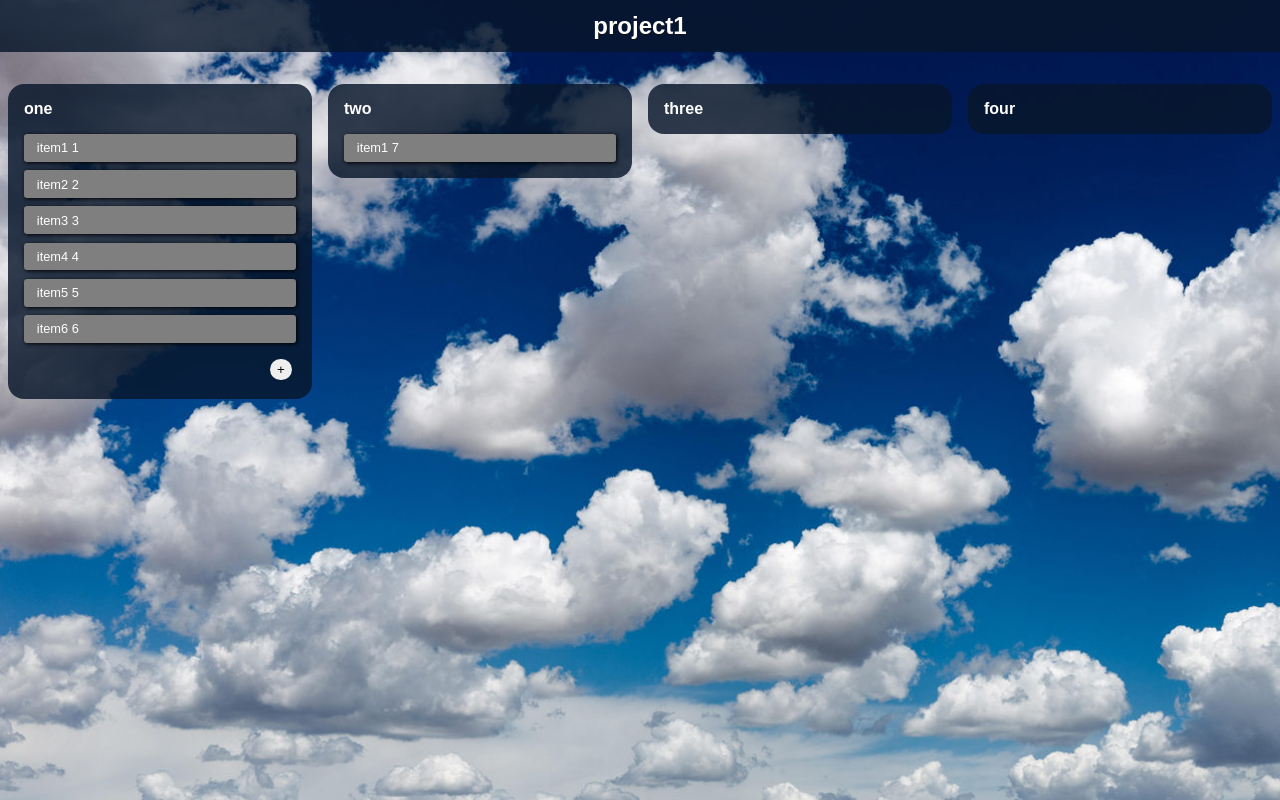
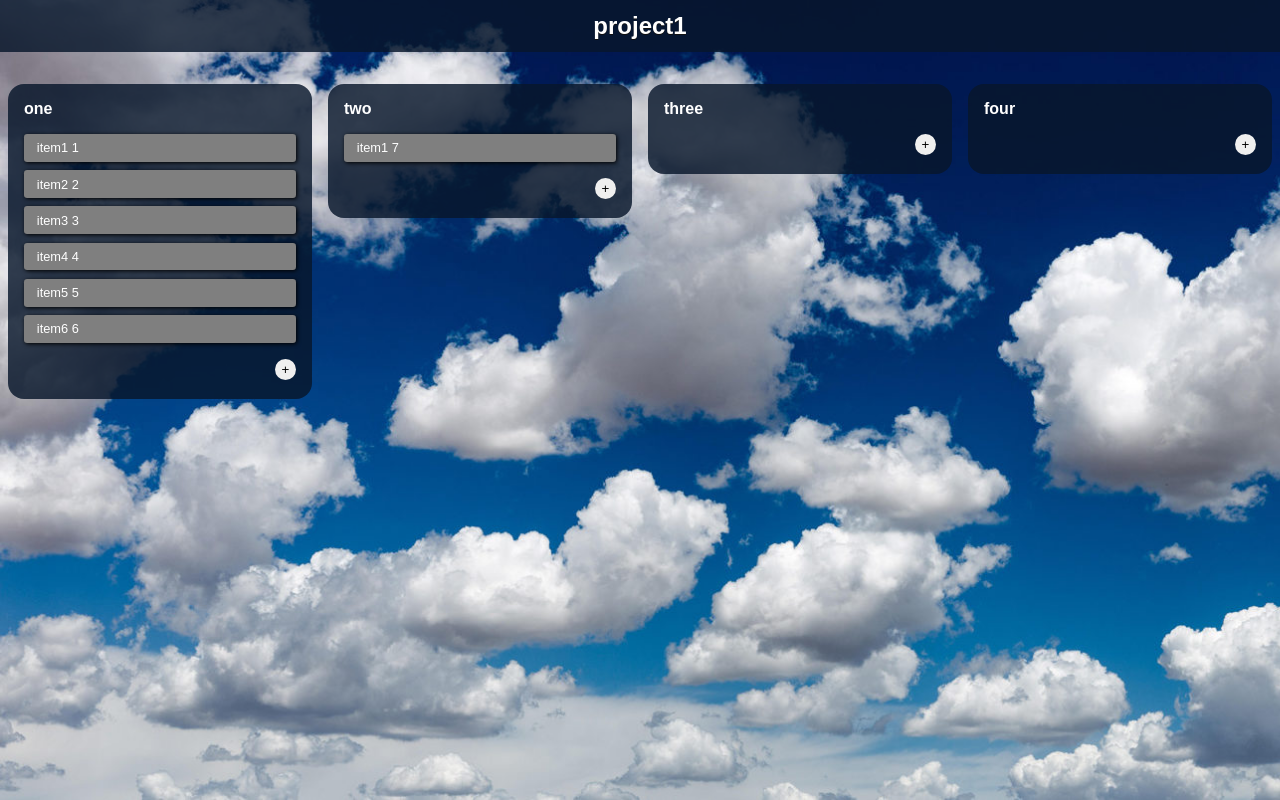
Before and after one commit to rmessina1010/kanbanBoard, a React (Create React App) app: page / in a window 1280 px wide. Built offline with nearby package versions, Linux system fonts and the light colour scheme.

Commit message:
Generates unique items/column IDs at the project level; button appearance modified

```diff
--- a/src/App.css
+++ b/src/App.css
@@ -91,7 +91,6 @@
 				margin-right: .33em;
 			}
 			.drg-add > button:active{
-				color: #fff;
 				background-color:rgb(7, 92, 219);
 			}
 
@@ -107,6 +106,11 @@
 			   animation: reveal .3s ease-out;
 		}
 
+		.drg-add.show-drg-add >button{
+				background-color: rgba(8, 22, 43, 0.82);
+				border: 1px solid;
+				color: #fff;
+		}
 
 		  .drg-add .drg-add-tog{
 		   display: flex;
@@ -117,6 +121,8 @@
 		   justify-content: center;
 		   align-items: center;
 		   align-content: center;
+		   margin-right: 0;
+
   		 }
 
 
--- a/src/components/data.js
+++ b/src/components/data.js
@@ -4,11 +4,12 @@ const projects = [
         title: 'project1',
         type: null,
         open: true,
+        nextItem: 8,
+        nextCol: 5,
         cols: {
             1: {
                 colTitle: 'one',
                 colId: 1,
-                next: 8,
                 items: [{
                     id: 1,
                     item: 'item1',
--- a/src/components/draggables.js
+++ b/src/components/draggables.js
@@ -3,7 +3,6 @@ import { Draggable, Droppable } from 'react-beautiful-dnd'
 
 
 export default function DraggableList(props) {
-
     const appendItem = (item) => {
         props.updater(props.colKey, {
             item,
--- a/src/components/project.js
+++ b/src/components/project.js
@@ -6,31 +6,31 @@ import DraggableList from './draggables';
 
 export default function ProjectArea(props) {
 
-    const [projectCols, setProjectCols] = useState(props.data.cols)
+    const [projectData, setProjectData] = useState(props.data)
     const updater = (col, item) => {
-        let newData = JSON.parse(JSON.stringify(projectCols));
-        item.id = newData[col].next;
-        newData[col].next++;
-        newData[col].items.push(item);
-        setProjectCols(newData);
+        let newData = JSON.parse(JSON.stringify(projectData));
+        item.id = newData.nextItem;
+        newData.nextItem++;
+        newData.cols[col].items.push(item);
+        setProjectData(newData);
     }
 
     const handleDragEnd = (res) => {
         let theItem = null;
-        let newData = JSON.parse(JSON.stringify(projectCols));
+        let newData = JSON.parse(JSON.stringify(projectData));
         let sourceCol = res.source.droppableId.split('-').pop();
-        [theItem] = newData[sourceCol].items.splice(res.source.index, 1);
+        [theItem] = newData.cols[sourceCol].items.splice(res.source.index, 1);
 
         if (res.destination) {
             if (res.destination.droppableId === res.source.droppableId) {
-                newData[sourceCol].items.splice(res.destination.index, 0, theItem);
+                newData.cols[sourceCol].items.splice(res.destination.index, 0, theItem);
             } else {
                 let targCol = res.destination.droppableId.split('-').pop();
-                newData[targCol].items.splice(res.destination.index, 0, theItem);
+                newData.cols[targCol].items.splice(res.destination.index, 0, theItem);
             }
         }
 
-        setProjectCols(newData);
+        setProjectData(newData);
     }
 
     return (
@@ -38,7 +38,16 @@ export default function ProjectArea(props) {
             <Hx classes="proj-title" x={props.hx} title={props.data.title} />
             <div className="drg-area">
                 <DragDropContext onDragEnd={handleDragEnd}>
-                    {Object.keys(projectCols).map((key, index) => <DraggableList data={projectCols[key]} updater={updater} colKey={key} key={'drg-col-' + projectCols[key].colId} render={props.render} canAppend={typeof props.canAppend === 'function' ? props.canAppend(index, key, projectCols) : props.canAppend} />)}
+                    {Object.keys(projectData.cols).map((key, index) =>
+                        <DraggableList
+                            data={projectData.cols[key]}
+                            updater={updater}
+                            colKey={key}
+                            key={'drg-col-' + projectData.cols[key].colId}
+                            render={props.render}
+                            canAppend={typeof props.canAppend === 'function' ? props.canAppend(0, key, projectData.cols) : props.canAppend}
+                        />
+                    )}
                 </DragDropContext>
             </div>
         </div>
```
